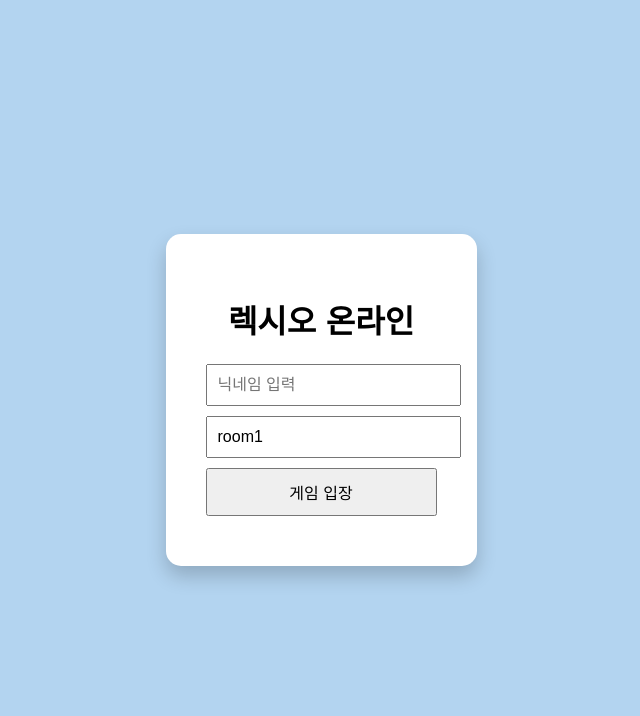
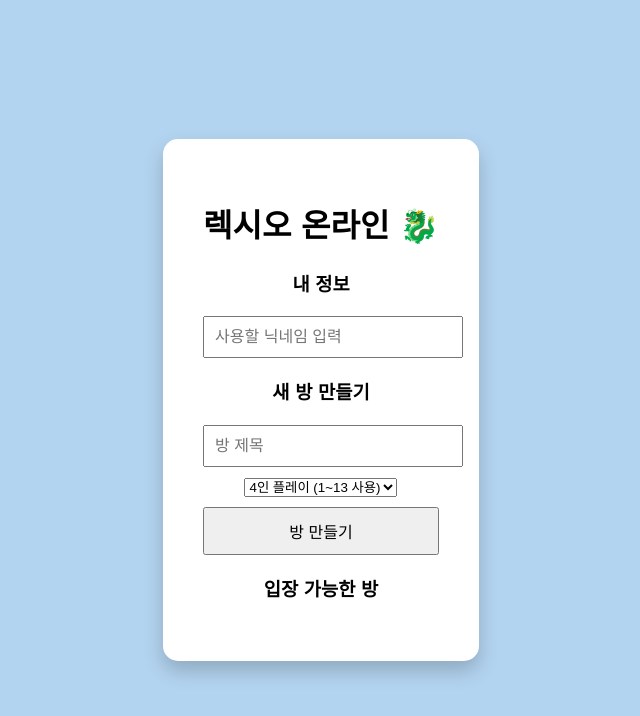
Before and after one commit to jooonhyeok-a11y/joshio, a website: page index.html in a window 1280 px wide. Shown: the whole page, without its empty margins (319-959 px from the left). Drawn offline with nearby package versions, Linux system fonts and the light colour scheme; no server answers.

Commit message:
Update index.html

```diff
--- a/index.html
+++ b/index.html
@@ -11,26 +11,37 @@
 
   <!-- 로비 화면 -->
   <div id="lobby">
-    <h1>렉시오 온라인</h1>
-    <input type="text" id="nicknameInput" placeholder="닉네임 입력">
-    <input type="text" id="roomInput" placeholder="방 이름 입력 (예: room1)" value="room1">
-    <button id="joinBtn">게임 입장</button>
+    <h1>렉시오 온라인 🐉</h1>
+
+    <div class="lobby-section">
+      <h3>내 정보</h3>
+      <input type="text" id="nicknameInput" placeholder="사용할 닉네임 입력">
+    </div>
+
+    <div class="lobby-section">
+      <h3>새 방 만들기</h3>
+      <input type="text" id="roomNameInput" placeholder="방 제목">
+      <select id="playerCountSelect">
+        <option value="3">3인 플레이 (1~9 사용)</option>
+        <option value="4" selected>4인 플레이 (1~13 사용)</option>
+        <option value="5">5인 플레이 (1~15 사용)</option>
+      </select>
+      <button id="createRoomBtn">방 만들기</button>
+    </div>
+
+    <div class="lobby-section">
+      <h3>입장 가능한 방</h3>
+      <ul id="roomList">
+        <!-- JS로 방 목록이 동적 생성됨 -->
+      </ul>
+    </div>
   </div>
 
   <!-- 게임 화면 -->
   <div id="game-board" style="display: none;">
-    <!-- 4단 배경 (CSS로 구현) -->
-
-    <!-- 중앙 족보 텍스트 -->
     <div id="combo-text">대기중</div>
-
-    <!-- 중앙 필드 (내려놓은 패) -->
     <div id="center-field"></div>
-
-    <!-- 상대방 UI (간단히 이름과 남은 카드 수 표기) -->
     <div id="opponents"></div>
-
-    <!-- 내 패 UI -->
     <div id="my-area">
       <div id="my-turn-indicator">내 턴이 아닙니다</div>
       <div id="my-hand"></div>
```
